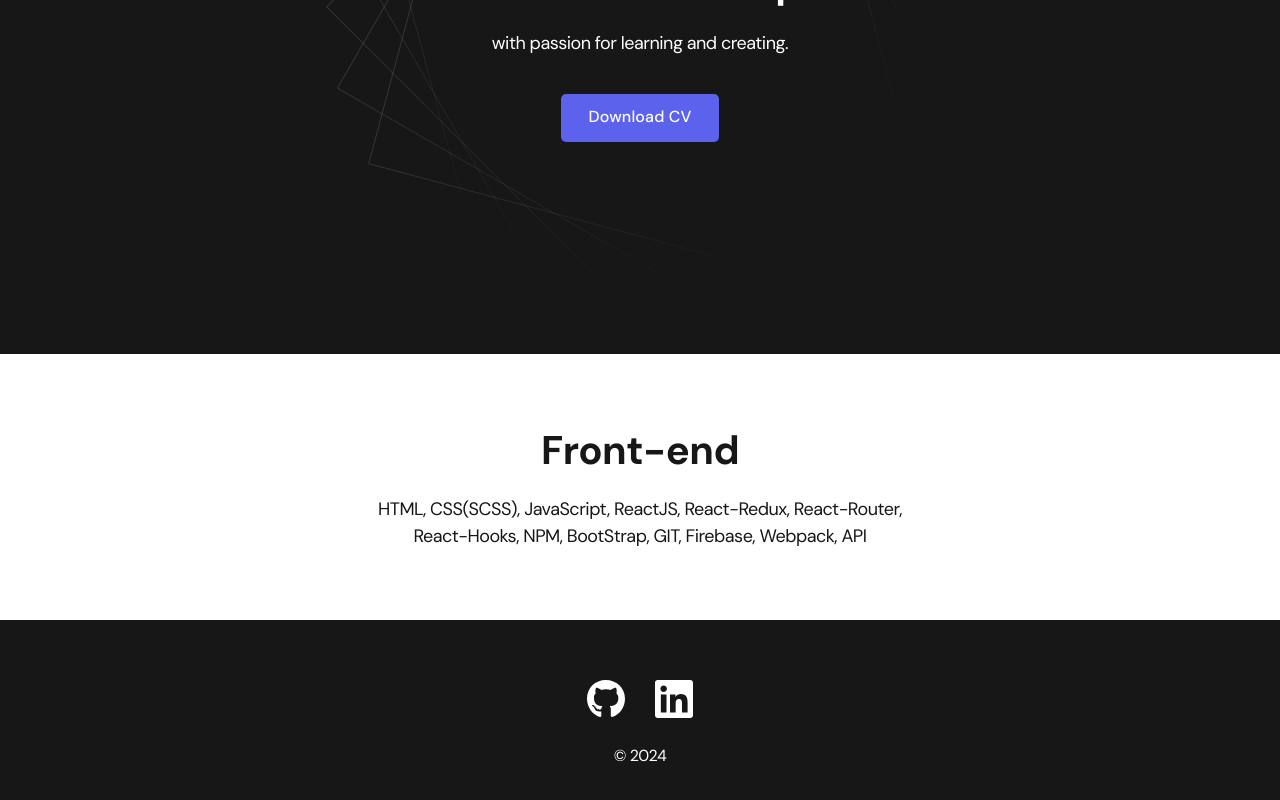
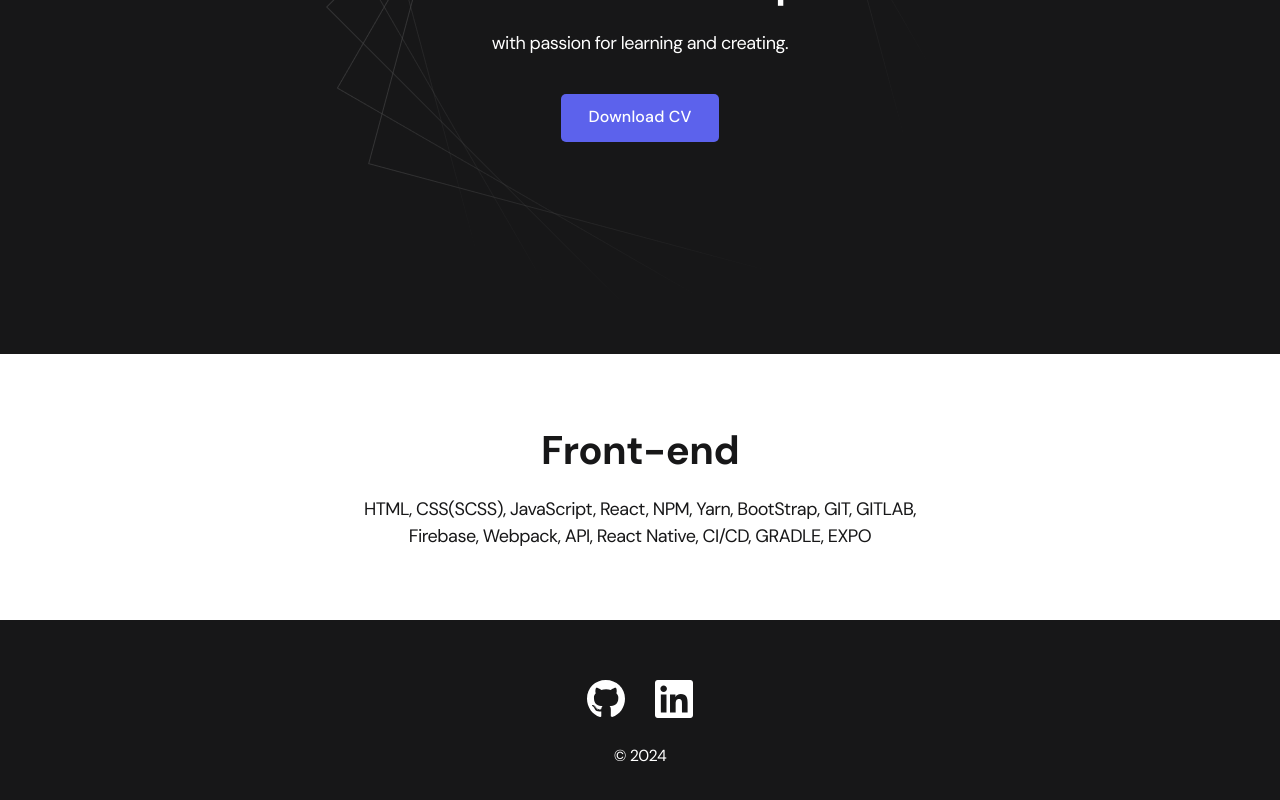
Before and after one commit to DanilKur/freelance-portfolio-react, a React (Create React App) app: page / in a window 1280 px wide. Shown: the part 417-1217 px from the top of the page. Built offline with nearby package versions, Linux system fonts and the light colour scheme.

Commit message:
Update Home.js

```diff
--- a/src/pages/Home.js
+++ b/src/pages/Home.js
@@ -10,8 +10,8 @@ const Home = () => {
 						<li className="content-list__item">
 							<h2 className="title-2">Front-end</h2>
 							<p>
-								HTML, CSS(SCSS), JavaScript, ReactJS, React-Redux, React-Router,
-								React-Hooks, NPM, BootStrap, GIT, Firebase, Webpack, API
+								HTML, CSS(SCSS), JavaScript, React, NPM, Yarn, BootStrap, GIT, GITLAB, Firebase, Webpack, API, React Native,
+								CI/CD, GRADLE, EXPO
 							</p>
 						</li>
 					</ul>
```
